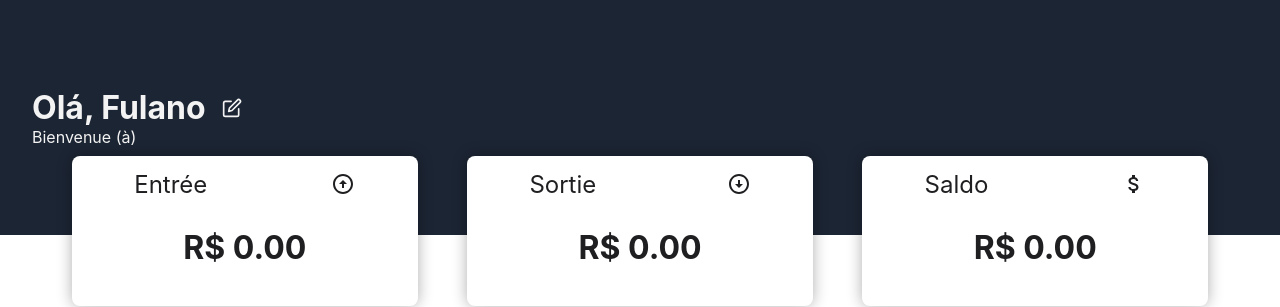
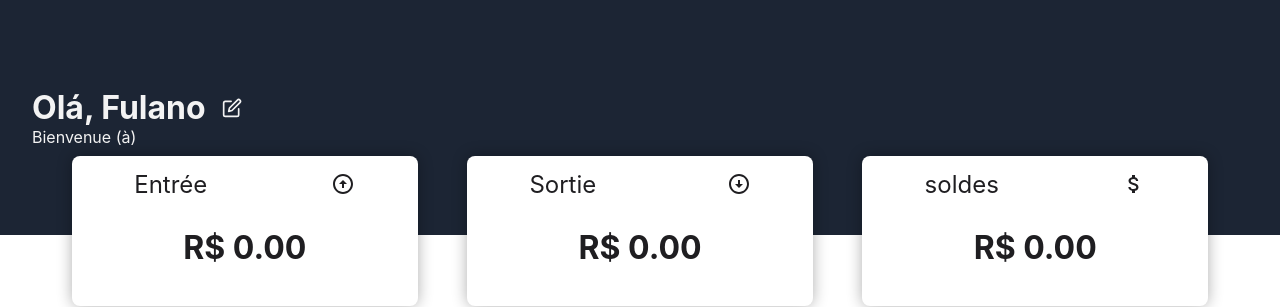
Before and after one commit to Adromane/contr-le-financier, a React (Create React App) app: page / in a window 1280 px wide. Shown: the top 307 px of the page. Built offline with nearby package versions, Linux system fonts and the light colour scheme.

Commit message:
commit change

```diff
--- a/src/components/Info/index.js
+++ b/src/components/Info/index.js
@@ -44,7 +44,7 @@ const Info = ({finance}) => {
       </div>
       <div className='info-layout'>
         <div className='text'>
-          <h1>Saldo</h1>
+          <h1>soldes</h1>
           <MdAttachMoney color='#1f1e21' size={24}/>
         </div>
         <h2 className='money'>R$ {saldo.toFixed(2)}</h2>
```
